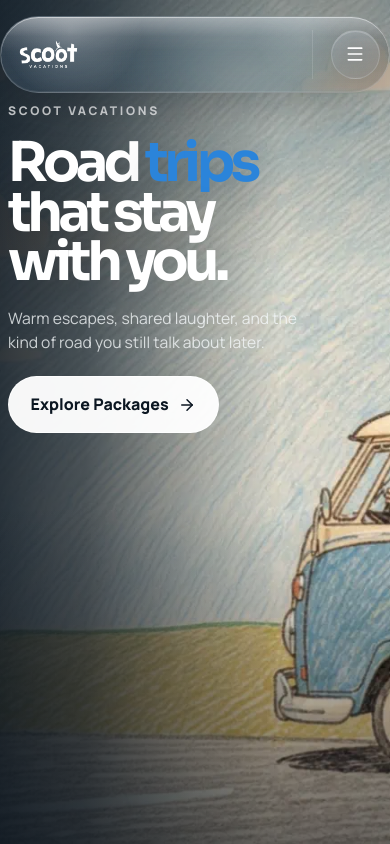
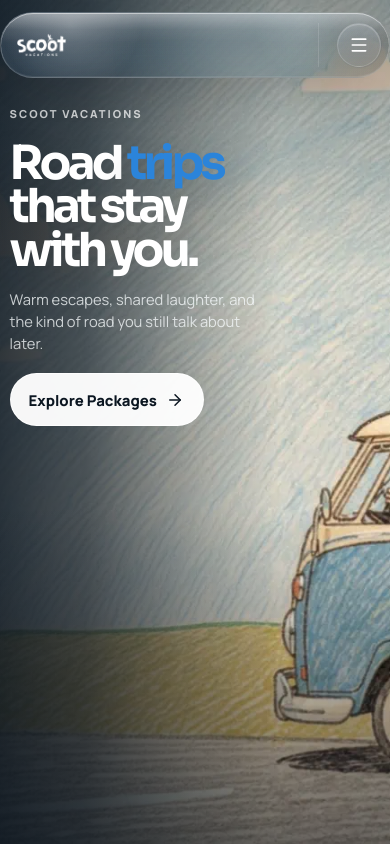
Before and after one commit to scootvacation-sys/scootwebsite, a React (Vite) app: page / in a window 390 px wide. Shown: the top 844 px of the page. Built offline with nearby package versions, Linux system fonts and the light colour scheme.

Commit message:
Refine mobile hero and header spacing

```diff
--- a/src/App.css
+++ b/src/App.css
@@ -1602,6 +1602,25 @@
     min-height: 178svh;
   }
 
+  .navbar {
+    padding-top: 0.75rem;
+  }
+
+  .navbar-scrolled {
+    padding-top: 0.45rem;
+  }
+
+  .nav-shell {
+    gap: 0.65rem;
+    min-height: 4.15rem;
+    padding: 0.6rem 0.62rem 0.6rem 0.92rem;
+  }
+
+  .logo-image {
+    max-width: 11.2rem;
+    height: 1.68rem;
+  }
+
   .nav-links,
   .nav-download,
   .nav-primary {
@@ -1610,12 +1629,15 @@
 
   .menu-toggle {
     display: inline-flex;
+    width: 2.8rem;
+    height: 2.8rem;
+    flex-shrink: 0;
   }
 
   .mobile-menu {
     position: fixed;
     inset: 0;
-    padding: 5.5rem 1rem 1rem;
+    padding: 5rem 0.9rem 0.9rem;
     background: rgba(3, 10, 18, 0.32);
   }
 
@@ -1795,19 +1817,21 @@
 
 @media (max-width: 540px) {
   .container {
-    width: min(100% - 1.2rem, 74rem);
+    width: min(100% - 1.4rem, 74rem);
   }
 
   .nav-shell {
     grid-template-columns: auto auto;
     width: 100%;
-    padding-left: 0.95rem;
-    padding-right: 0.58rem;
+    gap: 0.55rem;
+    min-height: 3.95rem;
+    padding-left: 0.82rem;
+    padding-right: 0.48rem;
   }
 
   .logo-image {
-    max-width: 12rem;
-    height: 1.8rem;
+    max-width: 9.8rem;
+    height: 1.5rem;
   }
 
   .hero-tags span,
--- a/src/components/ScrollHero.css
+++ b/src/components/ScrollHero.css
@@ -278,36 +278,33 @@
 }
 
 @media (max-width: 760px) {
-  .scroll-cinema {
-    min-height: calc(100svh + 1450px);
-  }
-
   .scroll-cinema__content {
-    width: min(100% - 1.5rem, 34rem);
+    width: min(100% - 2rem, 34rem);
   }
 
   .scroll-cinema__poster {
-    object-position: 88% 54%;
+    object-position: 86% 54%;
   }
 
   .scroll-cinema__intro {
-    top: 6.5rem;
-    left: 0.2rem;
-    width: min(20rem, 84vw);
+    top: 6.7rem;
+    left: 0.35rem;
+    width: min(17.25rem, 80vw);
     max-width: none;
   }
 
   .scroll-cinema__intro h1 {
-    max-width: 7.5ch;
-    font-size: clamp(3.15rem, 14vw, 4.75rem);
+    max-width: 6.35ch;
+    font-size: clamp(2.95rem, 12.8vw, 4.2rem);
+    line-height: 0.93;
   }
 
   .scroll-cinema__support {
     right: auto;
-    left: 0.2rem;
+    left: 0.35rem;
     top: auto;
-    bottom: 5.2rem;
-    width: min(20rem, 84vw);
+    bottom: 3.9rem;
+    width: min(16.8rem, 80vw);
     max-width: none;
     justify-items: start;
     text-align: left;
@@ -315,40 +312,73 @@
 
   .scroll-cinema__support h2 {
     margin-left: 0;
-    max-width: 7.5ch;
-    font-size: clamp(3.15rem, 14vw, 4.75rem);
+    max-width: 6.8ch;
+    font-size: clamp(2.8rem, 12vw, 4rem);
+    line-height: 0.93;
+  }
+
+  .scroll-cinema__intro p,
+  .scroll-cinema__support p {
+    font-size: 0.95rem;
+    line-height: 1.5;
+  }
+
+  .scroll-cinema__intro p {
+    max-width: 16.5rem;
+    margin-top: 1rem;
   }
 
   .scroll-cinema__support p {
     margin-left: 0;
-    max-width: 18rem;
+    max-width: 15.5rem;
+    margin-top: 1rem;
   }
 
   .scroll-cinema__cta {
-    margin-top: 1.35rem;
+    min-height: 3rem;
+    margin-top: 1.2rem;
+    padding: 0.82rem 1.12rem;
+    font-size: 0.93rem;
+  }
+
+  .scroll-cinema__label {
+    font-size: 0.69rem;
+    letter-spacing: 0.18em;
+  }
+
+  .scroll-cinema__loading {
+    left: 0.35rem;
   }
 }
 
 @media (max-width: 560px) {
   .scroll-cinema__content {
-    width: min(100% - 1rem, 30rem);
+    width: min(100% - 1.2rem, 30rem);
   }
 
   .scroll-cinema__intro {
-    top: 6rem;
+    top: 6.2rem;
     left: 0;
-    width: min(18.4rem, 86vw);
+    width: min(15.5rem, 82vw);
   }
 
   .scroll-cinema__support {
     left: 0;
-    bottom: 4.4rem;
-    width: min(18.4rem, 86vw);
+    bottom: 3.2rem;
+    width: min(15.2rem, 82vw);
   }
 
   .scroll-cinema__intro p,
   .scroll-cinema__support p {
-    font-size: 0.98rem;
+    font-size: 0.92rem;
+  }
+
+  .scroll-cinema__intro h1 {
+    font-size: clamp(2.65rem, 12vw, 3.7rem);
+  }
+
+  .scroll-cinema__support h2 {
+    font-size: clamp(2.55rem, 11.8vw, 3.55rem);
   }
 
   .scroll-cinema__loading {
--- a/src/components/ScrollHero.jsx
+++ b/src/components/ScrollHero.jsx
@@ -50,12 +50,16 @@ const renderHeadlineWithAccent = (text, accentWord) => {
 };
 
 const getPinDistance = (viewportWidth, frameCount) => {
+  if (viewportWidth < 480) {
+    return Math.max(frameCount * 6, 760);
+  }
+
   if (viewportWidth < 640) {
-    return Math.max(frameCount * 10, 1100);
+    return Math.max(frameCount * 7, 900);
   }
 
   if (viewportWidth < 1024) {
-    return Math.max(frameCount * 12, 1500);
+    return Math.max(frameCount * 10, 1300);
   }
 
   return Math.max(frameCount * 16, 2200);
```
